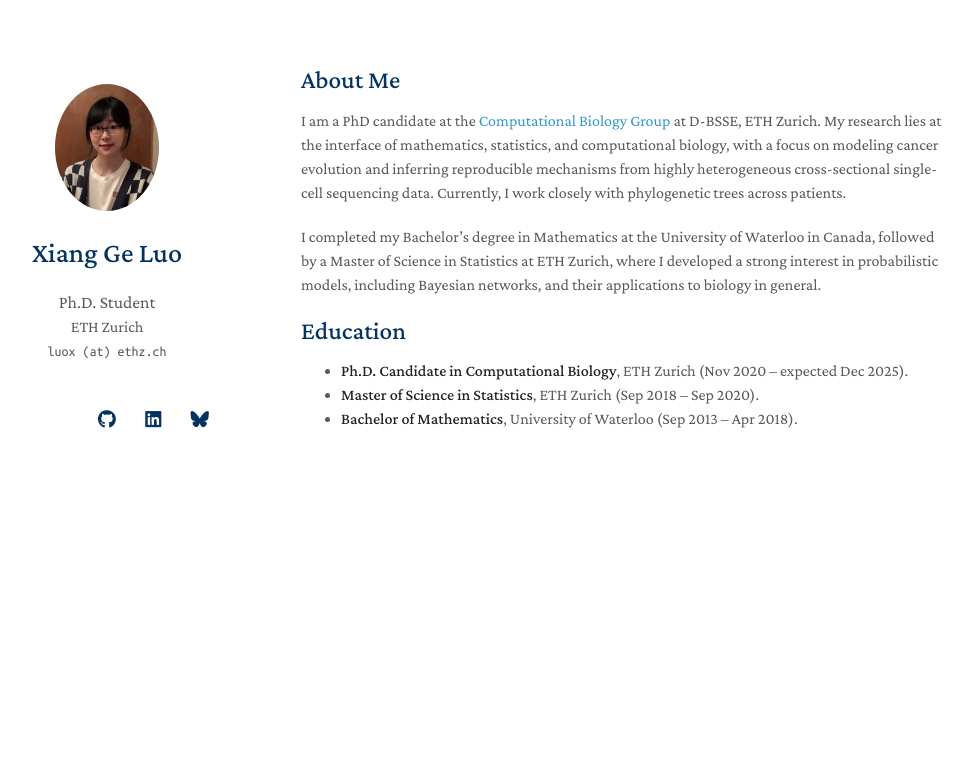
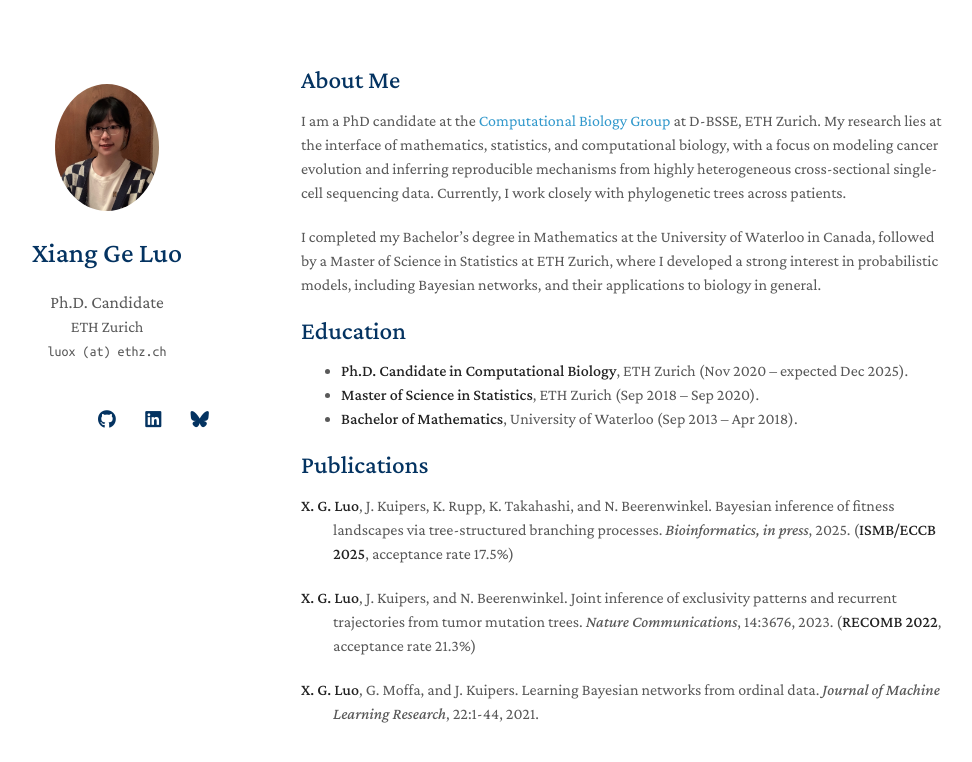
Before and after one commit to xgluo/xgluo.github.io, a Jekyll site: the page built from index.md, in a window 1280 px wide. Shown: the top 762 px of the page, without its empty margins (169-1141 px from the left). Built offline with Jekyll 4.4.1, drawn with Linux system fonts in a browser that asks for light colours; nearby versions of some CDN libraries; a style sheet for code colours, icons or effects is not loaded.

Commit message:
Add publications

```diff
--- a/_config.yml
+++ b/_config.yml
@@ -1,6 +1,6 @@
 # Basic Information
 title: Xiang Ge Luo
-position: Ph.D. Student
+position: Ph.D. Candidate
 affiliation: ETH Zurich
 email: luox (at) ethz.ch
 
--- a/_includes/publications.md
+++ b/_includes/publications.md
@@ -1,51 +1,10 @@
-<h2 id="publications" style="margin: 2px 0px -15px;">Publications</h2>
+## Publications
 
-<div class="publications">
-<ol class="bibliography">
+<p style="text-indent: -2em; margin-left: 2em;">
+<strong>X. G. Luo</strong>, J. Kuipers, K. Rupp, K. Takahashi, and N. Beerenwinkel. Bayesian inference of fitness landscapes via tree-structured branching processes. <em>Bioinformatics, in press</em>, 2025. (<strong>ISMB/ECCB 2025</strong>, acceptance rate 17.5%)
 
-{% for link in site.data.publications.main %}
+<p style="text-indent: -2em; margin-left: 2em;">
+<strong>X. G. Luo</strong>, J. Kuipers, and N. Beerenwinkel. Joint inference of exclusivity patterns and recurrent trajectories from tumor mutation trees. <em>Nature Communications</em>, 14:3676, 2023. (<strong>RECOMB 2022</strong>, acceptance rate 21.3%)
 
-<li>
-<div class="pub-row">
-  <div class="col-sm-3 abbr" style="position: relative;padding-right: 15px;padding-left: 15px;">
-    {% if link.image %}
-    <img src="{{ link.image }}" class="teaser img-fluid z-depth-1" style="width=100;height=40%">
-    {% if link.conference_short %}
-    <abbr class="badge">{{ link.conference_short }}</abbr>
-    {% endif %}
-    {% endif %}
-  </div>
-  <div class="col-sm-9" style="position: relative;padding-right: 15px;padding-left: 20px;">
-      <div class="title"><a href="{{ link.pdf }}">{{ link.title }}</a></div>
-      <div class="author">{{ link.authors }}</div>
-      <div class="periodical"><em>{{ link.conference }}</em>
-      </div>
-    <div class="links">
-      {% if link.pdf %}
-      <a href="{{ link.pdf }}" class="btn btn-sm z-depth-0" role="button" target="_blank" style="font-size:12px;">PDF</a>
-      {% endif %}
-      {% if link.code %}
-      <a href="{{ link.code }}" class="btn btn-sm z-depth-0" role="button" target="_blank" style="font-size:12px;">Code</a>
-      {% endif %}
-      {% if link.page %}
-      <a href="{{ link.page }}" class="btn btn-sm z-depth-0" role="button" target="_blank" style="font-size:12px;">Project Page</a>
-      {% endif %}
-      {% if link.bibtex %}
-      <a href="{{ link.bibtex }}" class="btn btn-sm z-depth-0" role="button" target="_blank" style="font-size:12px;">BibTex</a>
-      {% endif %}
-      {% if link.notes %}
-      <strong> <i style="color:#e74d3c">{{ link.notes }}</i></strong>
-      {% endif %}
-      {% if link.others %}
-      {{ link.others }}
-      {% endif %}
-    </div>
-  </div>
-</div>
-</li>
-<br>
-
-{% endfor %}
-
-</ol>
-</div>
+<p style="text-indent: -2em; margin-left: 2em;">
+<strong>X. G. Luo</strong>, G. Moffa, and J. Kuipers. Learning Bayesian networks from ordinal data. <em>Journal of Machine Learning Research</em>, 22:1-44, 2021.
--- a/index.md
+++ b/index.md
@@ -6,3 +6,5 @@ layout: homepage
 {% include_relative _includes/aboutme.md %}
 
 {% include_relative _includes/shortcv.md %}
+
+{% include_relative _includes/publications.md %}
```
